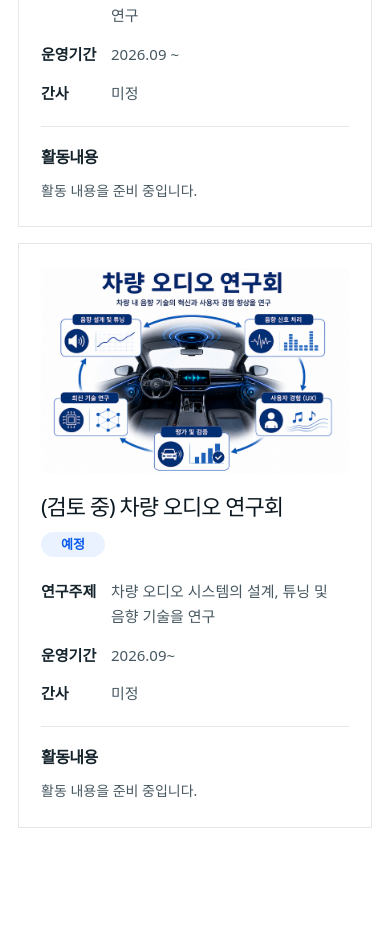
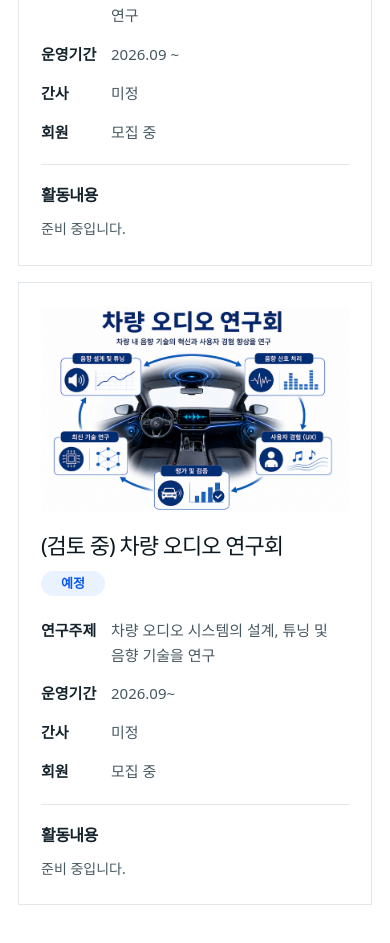
Before and after one commit to ksnve-future-mobility/homepage, a Next.js app: page /study-groups in a window 390 px wide. Shown: the part 1280-2223 px from the top of the page. Before the commit the page ends 2172 px from the top, so only its background shows below. Built offline with nearby package versions, Linux system fonts and the light colour scheme.

Commit message:
Update future mobility division homepage

```diff
--- a/app/study-groups/page.tsx
+++ b/app/study-groups/page.tsx
@@ -26,7 +26,7 @@ const studyGroups = [
     period: "2026.09 ~",
     topic: "시뮬레이션과 AI기반 버추얼 개발 기술 연구",
     secretary: "미정",
-    members: "",
+    members: "모집 중",
     imageUrl: "/images/virtual-development-study-group.png",
     activity: "",
   },
@@ -35,7 +35,7 @@ const studyGroups = [
     period: "2026.09~",
     topic: "차량 오디오 시스템의 설계, 튜닝 및 음향 기술을 연구",
     secretary: "미정",
-    members: "",
+    members: "모집 중",
     imageUrl: "/images/vehicle-audio-study-group.png",
     activity: "",
   },
@@ -142,7 +142,7 @@ export default function StudyGroupsPage() {
                   {activityParagraphs.length > 0 ? (
                     activityParagraphs.map((paragraph) => <p key={paragraph}>{paragraph}</p>)
                   ) : (
-                    <p>활동 내용을 준비 중입니다.</p>
+                    <p>준비 중입니다.</p>
                   )}
                 </div>
               </article>
```
